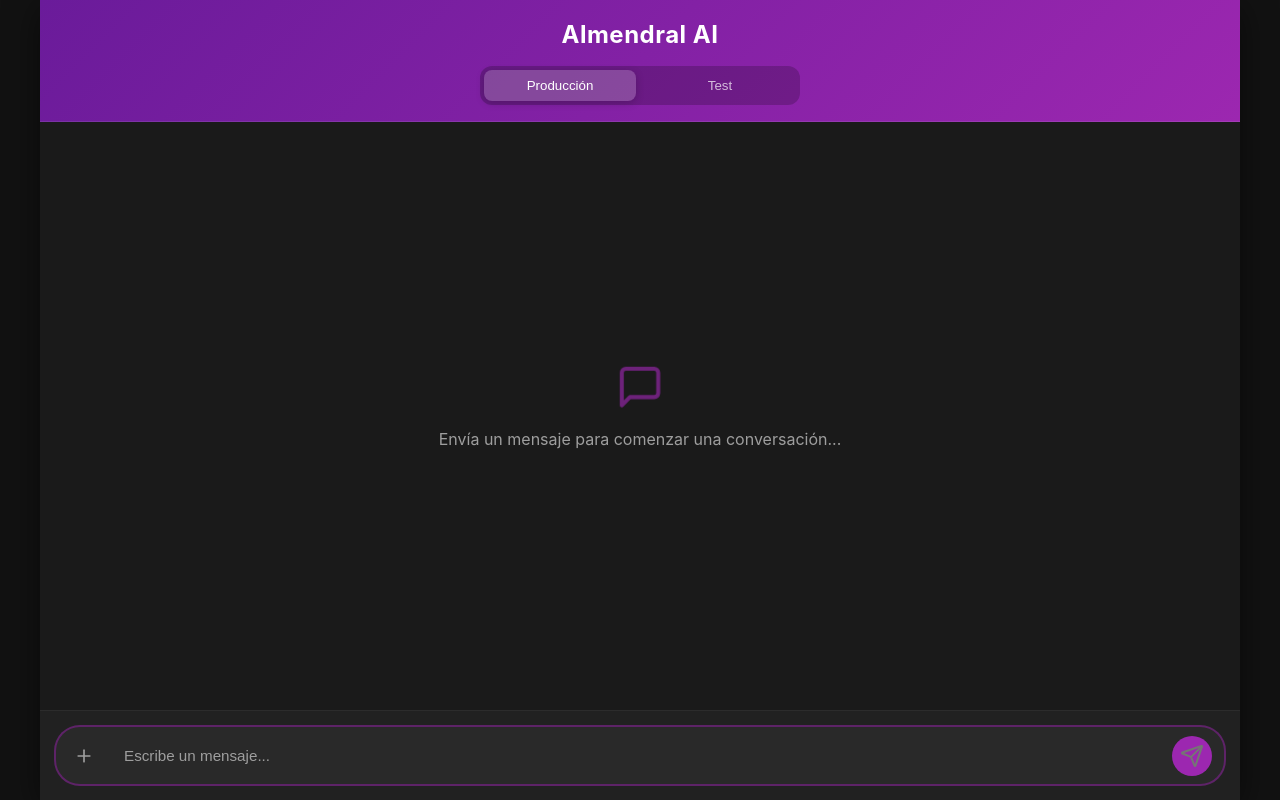
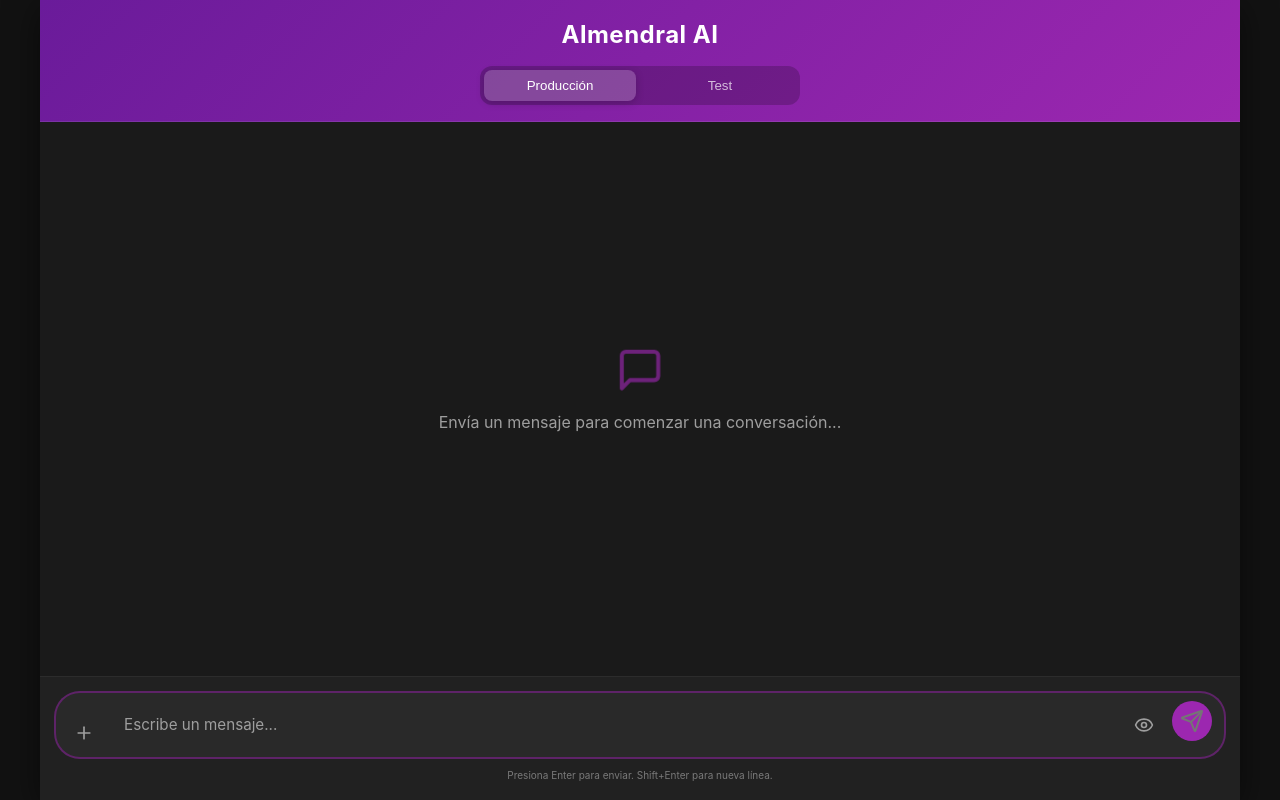
Before and after one commit to joseluisalmendral/chat_basico_ia, a React (Create React App) app: page / in a window 1280 px wide. Built offline with nearby package versions, Linux system fonts and the light colour scheme.

Commit message:
estilo visual mejorado

```diff
--- a/src/App.js
+++ b/src/App.js
@@ -1,5 +1,5 @@
 import React, { useState, useRef, useEffect } from 'react';
-import { Send, Loader2, MessageSquare, Plus, Copy, Check, Image, File, X } from 'lucide-react';
+import { Send, Loader2, MessageSquare, Plus, Copy, Check, Image, File, X, Eye, EyeOff } from 'lucide-react';
 import ReactMarkdown from 'react-markdown';
 import { Prism as SyntaxHighlighter } from 'react-syntax-highlighter';
 import { atomDark } from 'react-syntax-highlighter/dist/esm/styles/prism';
@@ -54,9 +54,12 @@ const CodeBlock = ({ language, value }) => {
 };
 
 // Componente para renderizar mensajes con Markdown
-const MarkdownMessage = ({ text }) => {
+const MarkdownMessage = ({ text, className = "" }) => {
+  // Asegurar que los saltos de línea se preserven convirtiendo \n a saltos de línea Markdown
+  const processedText = text.replace(/\n/g, '  \n');
+
   return (
-    <div className="markdown-content">
+    <div className={`markdown-content ${className}`}>
       <ReactMarkdown
         remarkPlugins={[remarkGfm]}
         components={{
@@ -79,7 +82,7 @@ const MarkdownMessage = ({ text }) => {
           }
         }}
       >
-        {text}
+        {processedText}
       </ReactMarkdown>
     </div>
   );
@@ -131,17 +134,38 @@ function App() {
   const [showIntro, setShowIntro] = useState(true);
   const [model, setModel] = useState('prod'); // 'prod' o 'test'
   const [attachment, setAttachment] = useState(null);
+  const [isMobile, setIsMobile] = useState(false);
+  const [showPreview, setShowPreview] = useState(false); // Estado para controlar la vista previa
   const messagesEndRef = useRef(null);
   const fileInputRef = useRef(null);
   const inputRef = useRef(null);
   const inputAreaRef = useRef(null); // Referencia al área de input
   const [shouldFocus, setShouldFocus] = useState(false);
+  const formRef = useRef(null);
 
   // URLs de los webhooks
   const webhooks = {
     prod: 'https://n8nalmendral.com/webhook/6f7b288e-1efe-4504-a6fd-660931327269',
     test: 'https://n8nalmendral.com/webhook-test/6f7b288e-1efe-4504-a6fd-660931327269'
   };
+
+  // Detectar si es dispositivo móvil al cargar
+  useEffect(() => {
+    const checkMobile = () => {
+      const width = window.innerWidth;
+      setIsMobile(width <= 768);
+    };
+
+    // Comprobar al inicio
+    checkMobile();
+
+    // Comprobar cuando cambie el tamaño de la ventana
+    window.addEventListener('resize', checkMobile);
+
+    return () => {
+      window.removeEventListener('resize', checkMobile);
+    };
+  }, []);
 
   // Función para desplazarse al último mensaje
   const scrollToBottom = () => {
@@ -225,6 +249,37 @@ function App() {
     }
   };
 
+  // Manejar teclas (Enter y Shift+Enter)
+  const handleKeyDown = (e) => {
+    // Si es móvil, Enter añade un salto de línea (comportamiento normal)
+    // Si es desktop:
+    //   - Enter sin Shift envía el mensaje
+    //   - Shift+Enter añade un salto de línea
+    if (e.key === 'Enter') {
+      if (!isMobile && !e.shiftKey) {
+        e.preventDefault(); // Prevenir salto de línea
+        if (input.trim() || attachment) {
+          formRef.current.dispatchEvent(new Event('submit', { cancelable: true, bubbles: true }));
+        }
+      }
+    }
+  };
+
+  // Auto-resize del textarea
+  const handleInput = (e) => {
+    const textarea = e.target;
+
+    // Guardamos el valor del input
+    setInput(e.target.value);
+
+    // Resetear altura para calcular altura correcta
+    textarea.style.height = 'auto';
+
+    // Establecer nueva altura basada en el contenido
+    const newHeight = Math.min(textarea.scrollHeight, 150); // Máximo 150px
+    textarea.style.height = `${newHeight}px`;
+  };
+
   // Función para enviar mensaje al webhook
   const sendMessage = async (e) => {
     e.preventDefault();
@@ -242,6 +297,12 @@ function App() {
 
     setMessages(prev => [...prev, userMessage]);
     setInput('');
+
+    // Resetear altura del textarea
+    if (inputRef.current) {
+      inputRef.current.style.height = 'auto';
+    }
+
     setIsLoading(true);
 
     // Preparar los datos para enviar al webhook
@@ -311,6 +372,8 @@ function App() {
       }]);
     } finally {
       setIsLoading(false);
+      // Desactivar la vista previa después de enviar el mensaje
+      setShowPreview(false);
       // Resetear el input de archivo si existe
       if (fileInputRef.current) {
         fileInputRef.current.value = '';
@@ -366,17 +429,16 @@ function App() {
             className={`message-container ${msg.sender === 'user' ? 'user' : 'ai'}`}
           >
             <div className="message-bubble">
-              {msg.sender === 'ai' ? (
-                <MarkdownMessage text={msg.text} />
-              ) : (
-                <>
-                  <p>{msg.text}</p>
-                  {msg.attachment && (
-                    <div className="message-attachment">
-                      <img src={msg.attachment} alt="Attachment" className="attachment-preview" />
-                    </div>
-                  )}
-                </>
+              {/* Usar MarkdownMessage para AMBOS tipos de mensajes */}
+              <MarkdownMessage
+                text={msg.text}
+                className={msg.sender === 'user' ? 'user-markdown' : 'ai-markdown'}
+              />
+
+              {msg.attachment && (
+                <div className="message-attachment">
+                  <img src={msg.attachment} alt="Attachment" className="attachment-preview" />
+                </div>
               )}
             </div>
           </div>
@@ -400,7 +462,22 @@ function App() {
           <FilePreview file={attachment} onRemove={removeAttachment} />
         )}
 
-        <form onSubmit={sendMessage} className="message-form">
+        {/* Vista previa del Markdown */}
+        {showPreview && input.trim() && (
+          <div className="markdown-preview">
+            <div className="preview-header">
+              <span>Vista previa</span>
+              <button className="close-preview" onClick={() => setShowPreview(false)}>
+                <X size={16} />
+              </button>
+            </div>
+            <div className="preview-content">
+              <MarkdownMessage text={input} className="user-markdown" />
+            </div>
+          </div>
+        )}
+
+        <form ref={formRef} onSubmit={sendMessage} className="message-form">
           <button
             type="button"
             className="attachment-button"
@@ -417,16 +494,26 @@ function App() {
             accept="image/*,.pdf,.doc,.docx,.txt"
           />
 
-          <input
-            type="text"
+          <textarea
             ref={inputRef}
             value={input}
-            onChange={(e) => setInput(e.target.value)}
+            onChange={handleInput}
+            onKeyDown={handleKeyDown}
             placeholder="Escribe un mensaje..."
             className="message-input"
-            // autoFocus es bueno, pero no suficiente para dispositivos móviles
             autoFocus
+            rows={1}
           />
+
+          {/* Botón para activar/desactivar la vista previa */}
+          <button
+            type="button"
+            className={`preview-button ${showPreview ? 'active' : ''}`}
+            onClick={() => setShowPreview(!showPreview)}
+            title={showPreview ? "Ocultar vista previa" : "Mostrar vista previa"}
+          >
+            {showPreview ? <EyeOff size={20} /> : <Eye size={20} />}
+          </button>
 
           <button
             type="submit"
@@ -436,6 +523,21 @@ function App() {
             <Send />
           </button>
         </form>
+
+        {/* Instrucciones para el usuario según el dispositivo */}
+        <div className="input-instructions">
+          {isMobile ? (
+            <small>
+              Presiona Enter para nueva línea. Usa el botón de enviar para enviar el mensaje.
+              {input.trim() && <span> Usa el botón <Eye size={12} /> para ver la vista previa.</span>}
+            </small>
+          ) : (
+            <small>
+              Presiona Enter para enviar. Shift+Enter para nueva línea.
+              {input.trim() && <span> Usa el botón <Eye size={12} /> para ver la vista previa.</span>}
+            </small>
+          )}
+        </div>
       </div>
     </div>
   );
--- a/src/AppNew.css
+++ b/src/AppNew.css
@@ -263,7 +263,7 @@ body {
 .message-form {
   display: flex;
   gap: 0.75rem;
-  align-items: center;
+  align-items: flex-end;
   border-radius: 1.5rem;
   background-color: #292929;
   padding: 0.5rem 0.75rem;
@@ -282,6 +282,13 @@ body {
   padding: 0.75rem;
   color: #f5f5f5;
   font-size: 0.95rem;
+  resize: none;
+  overflow-y: auto;
+  min-height: 20px;
+  max-height: 150px;
+  font-family: inherit;
+  line-height: 1.5;
+  transition: height 0.1s ease;
 }
 
 .message-input:focus {
@@ -290,6 +297,20 @@ body {
 
 .message-input::placeholder {
   color: #9e9e9e;
+}
+
+/* Estilizar la barra de desplazamiento del textarea */
+.message-input::-webkit-scrollbar {
+  width: 4px;
+}
+
+.message-input::-webkit-scrollbar-track {
+  background: transparent;
+}
+
+.message-input::-webkit-scrollbar-thumb {
+  background-color: rgba(156, 39, 176, 0.5);
+  border-radius: 4px;
 }
 
 .send-button {
@@ -304,6 +325,8 @@ body {
   justify-content: center;
   cursor: pointer;
   transition: all 0.2s ease;
+  align-self: flex-end;
+  margin-bottom: 0.5rem;
 }
 
 .send-button:hover {
@@ -327,6 +350,7 @@ body {
 
 .markdown-paragraph {
   margin-bottom: 0.75rem;
+  white-space: pre-wrap;  /* Preserva los saltos de línea */
 }
 
 .markdown-paragraph:last-child {
@@ -693,3 +717,175 @@ body {
 .send-button:hover {
   background-color: #7b1fa2 !important;
 }
+
+/* Instrucciones para el usuario */
+.input-instructions {
+  text-align: center;
+  padding: 0.5rem 0 0;
+  color: #9e9e9e;
+  font-size: 0.75rem;
+  opacity: 0.7;
+}
+
+/* Estilos para el mensaje del usuario con Markdown */
+.user-markdown {
+  color: white;
+}
+
+.user-markdown a {
+  color: #e6e6ff;
+  text-decoration: underline;
+}
+
+.user-markdown code {
+  background-color: rgba(0, 0, 0, 0.2);
+  color: #f0f0f0;
+}
+
+.user-markdown pre {
+  background-color: rgba(0, 0, 0, 0.2);
+}
+
+.user-markdown blockquote {
+  border-left-color: rgba(255, 255, 255, 0.5);
+  color: rgba(255, 255, 255, 0.8);
+}
+
+/* Ajustar markdown content en los mensajes del usuario */
+.message-container.user .markdown-content h1,
+.message-container.user .markdown-content h2,
+.message-container.user .markdown-content h3 {
+  color: white;
+}
+
+.message-container.user .markdown-content ul,
+.message-container.user .markdown-content ol {
+  color: white;
+}
+
+/* Estilos para la visualización de código en mensajes del usuario */
+.message-container.user .code-block-container {
+  background-color: rgba(0, 0, 0, 0.3);
+}
+
+.message-container.user .code-block-header {
+  background-color: rgba(0, 0, 0, 0.4);
+}
+
+/* Asegurar que los enlaces en mensajes del usuario sean legibles */
+.message-container.user a {
+  color: #e1bee7;
+  text-decoration: underline;
+}
+
+/* Estilos para la vista previa de Markdown en tiempo real */
+
+/* Botón de vista previa */
+.preview-button {
+  background-color: transparent;
+  color: #9e9e9e;
+  border: none;
+  display: flex;
+  align-items: center;
+  justify-content: center;
+  cursor: pointer;
+  border-radius: 50%;
+  width: 2rem;
+  height: 2rem;
+  transition: all 0.2s ease;
+  margin-bottom: 0.5rem;
+}
+
+.preview-button:hover {
+  background-color: rgba(255, 255, 255, 0.1);
+  color: #e1bee7;
+}
+
+.preview-button.active {
+  color: #9c27b0;
+}
+
+/* Contenedor de vista previa */
+.markdown-preview {
+  background-color: #292929;
+  border-radius: 0.75rem;
+  margin-bottom: 1rem;
+  border: 1px solid rgba(156, 39, 176, 0.3);
+  overflow: hidden;
+  max-height: 300px;
+  transition: all 0.3s ease;
+}
+
+.preview-header {
+  display: flex;
+  justify-content: space-between;
+  align-items: center;
+  padding: 0.5rem 1rem;
+  background-color: rgba(156, 39, 176, 0.1);
+  border-bottom: 1px solid rgba(156, 39, 176, 0.3);
+}
+
+.preview-header span {
+  font-size: 0.8rem;
+  font-weight: 500;
+  color: #9c27b0;
+}
+
+.close-preview {
+  background: transparent;
+  border: none;
+  color: #9e9e9e;
+  cursor: pointer;
+  display: flex;
+  align-items: center;
+  justify-content: center;
+  padding: 0.25rem;
+  border-radius: 50%;
+  transition: all 0.2s ease;
+}
+
+.close-preview:hover {
+  background-color: rgba(255, 255, 255, 0.1);
+  color: #e1bee7;
+}
+
+.preview-content {
+  padding: 1rem;
+  overflow-y: auto;
+  max-height: 250px;
+  scrollbar-width: thin;
+  scrollbar-color: rgba(156, 39, 176, 0.5) transparent;
+}
+
+.preview-content::-webkit-scrollbar {
+  width: 4px;
+}
+
+.preview-content::-webkit-scrollbar-track {
+  background: transparent;
+}
+
+.preview-content::-webkit-scrollbar-thumb {
+  background-color: rgba(156, 39, 176, 0.5);
+  border-radius: 4px;
+}
+
+/* Ajustes para dispositivos móviles */
+@media (max-width: 480px) {
+  .markdown-preview {
+    max-height: 200px;
+  }
+
+  .preview-content {
+    max-height: 150px;
+  }
+
+  .preview-header {
+    padding: 0.3rem 0.7rem;
+  }
+
+  /* Ajustar el tamaño del icono en las instrucciones */
+  .input-instructions svg {
+    vertical-align: middle;
+  }
+}
```
